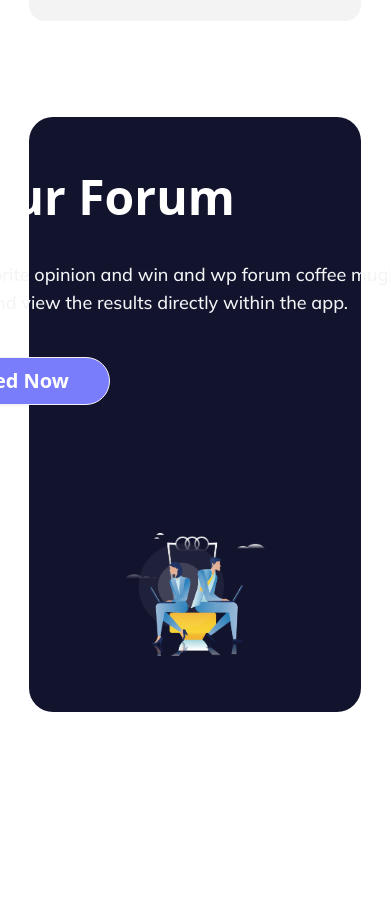
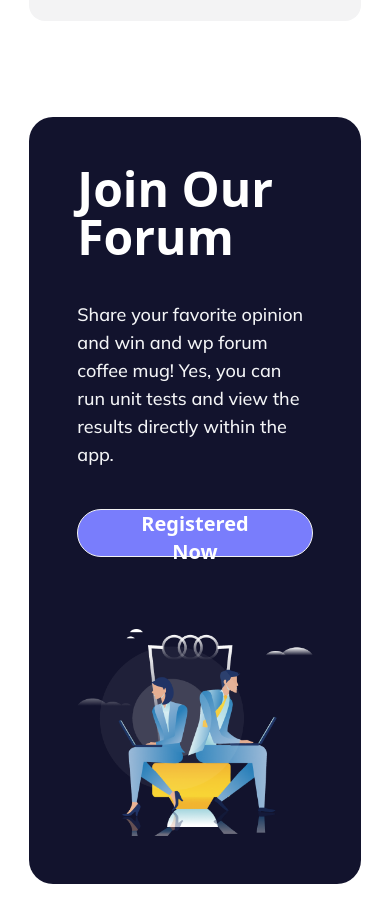
Before and after one commit to Md-Siddik/Techno-Forum, a plain HTML site: page index.html in a window 390 px wide. Shown: the part 4419-5342 px from the top of the page. Before the commit the page ends 5243 px from the top, so only its background shows below. Drawn offline with nearby package versions, Linux system fonts and the light colour scheme.

Commit message:
Forum section responsive

```diff
--- a/index.html
+++ b/index.html
@@ -533,15 +533,15 @@
         </section>
         <section>
             <div class="container">
-                <div class="w-full bg-navyBlue flex max-sm:flex-col items-center lg:pl-28  max-sm:p-14 max-sm:gap-16 rounded-3xl mb-28">
-                    <div  class="w-[650px]">
+                <div class="w-full bg-navyBlue flex max-sm:flex-col items-center lg:pl-28  max-sm:p-12 max-sm:gap-16 rounded-3xl mb-28">
+                    <div  class="lg:w-[650px] max-sm:flex max-sm:flex-col max-sm:justify-center">
                         <h1 class="text-white text-5xl font-bold">Join Our Forum
                         </h1>
                         <p class="text-gray-100 mulish-medium my-10 text-lg">Share your favorite opinion and win and wp forum coffee mug! Yes, you can run unit tests and view the results directly within the app. </p>
                         <a class="btn rounded-full px-10 bg-panton text-white text-xl">Registered Now</a>
                     </div>
                     <div>
-                        <img class="mt-16 px-10" src="images/joinforum.png" alt="">
+                        <img class="mt-16 max-sm:mt-2 px-10 max-sm:px-0" src="images/joinforum.png" alt="">
                     </div>
                 </div>
             </div>
```
